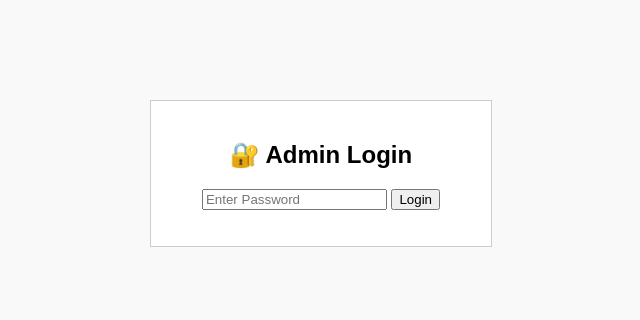
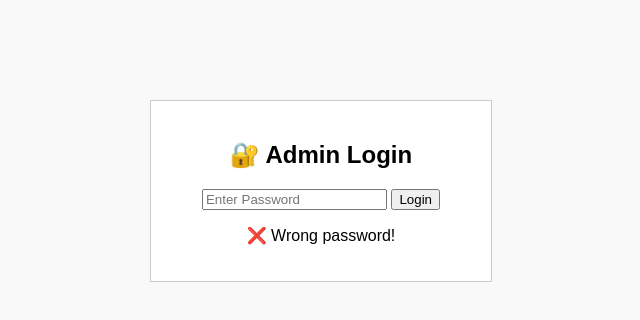
Before and after one commit to kavyaab2005/academic-leaderboard, a plain HTML site: page admin-login.html in a window 1280 px wide. Both pictures are taken after a click on the button "Login". Shown: the whole page, without its empty margins (319-959 px from the left). Drawn offline with Linux system fonts and the light colour scheme.

Commit message:
Update admin-login.html

```diff
--- a/admin-login.html
+++ b/admin-login.html
@@ -5,6 +5,19 @@
   <title>Admin Login | VVIT</title>
   <link rel="stylesheet" href="style.css">
   <script defer src="script.js"></script>
+  <script>
+    // handle admin login
+    function adminLogin() {
+      const inputPass = document.getElementById("adminPassword").value.trim();
+      const stored = localStorage.getItem("adminPassword") || "1176"; // default
+      if (inputPass === stored) {
+        localStorage.setItem("isLoggedInAdmin", "true"); // session flag
+        window.location.href = "admin-dashboard.html";   // redirect to dashboard
+      } else {
+        document.getElementById("loginMessage").innerText = "❌ Wrong password!";
+      }
+    }
+  </script>
 </head>
 <body>
   <section class="login-box">
```
